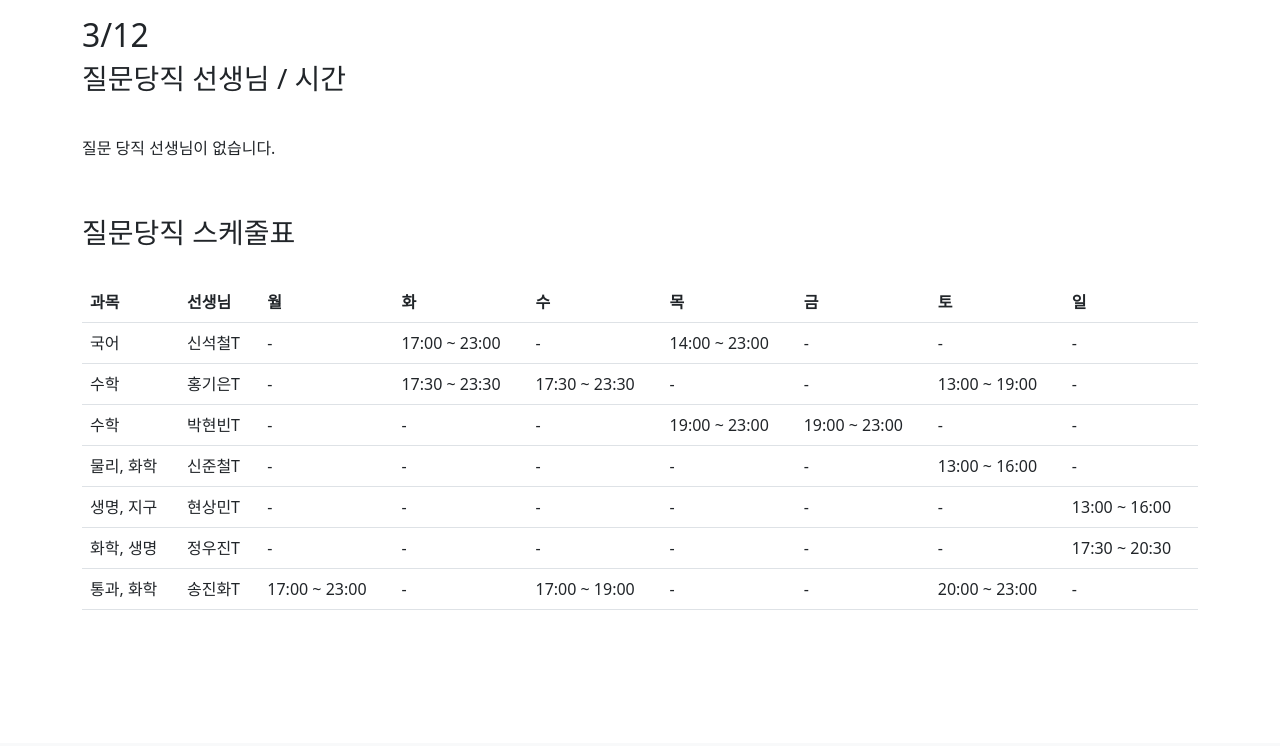
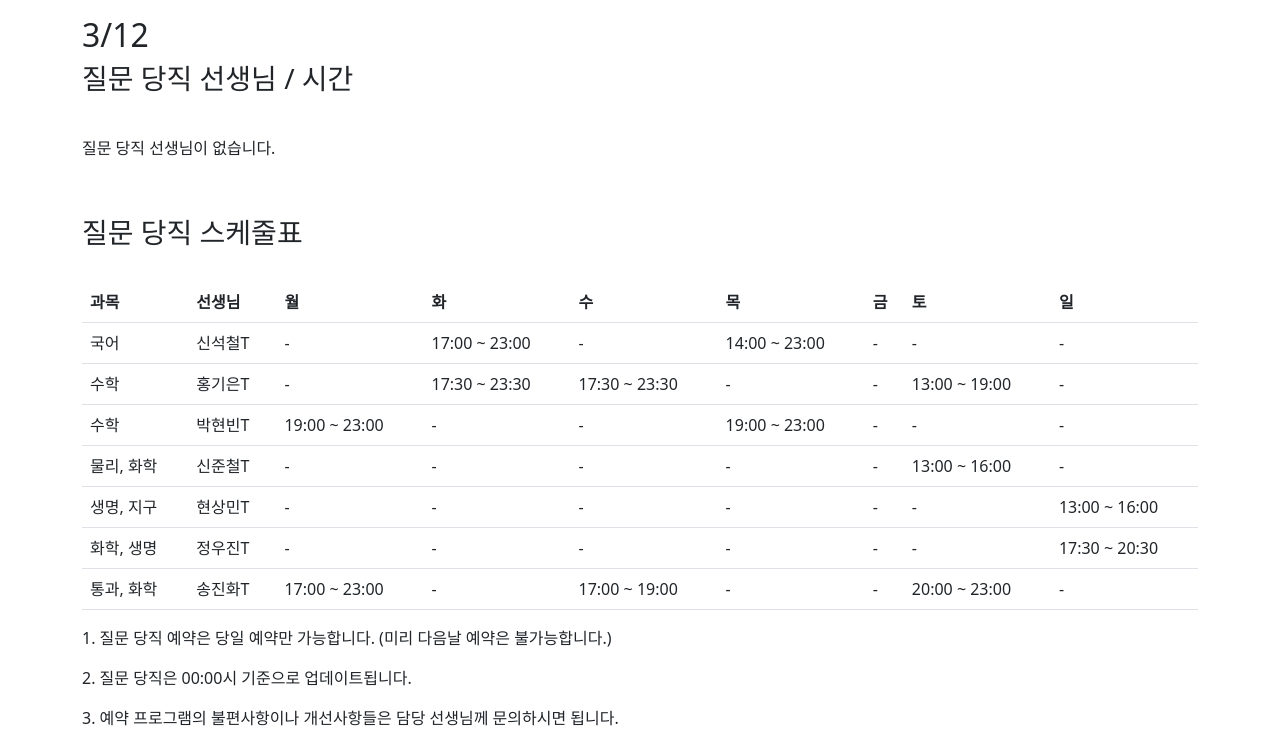
Before and after one commit to jyoooonh/thepremiumgsw, a Django app: page / in a window 1280 px wide. Shown: the part 57-803 px from the top of the page. Before the commit the page ends 667 px from the top, so only its background shows below. Run offline with Django 4.2, Linux system fonts and the light colour scheme; data that the repository does not hold is empty; some libraries are stand-ins or nearby versions.

Commit message:
chore/html 공지사항 등록

```diff
--- a/templates/qna.html
+++ b/templates/qna.html
@@ -2,7 +2,7 @@
 <div class="container my-3">
 	<table class="table">
 		<h2 id="current_date"></h2>
-		<h3>질문당직 선생님 / 시간</h3>
+		<h3>질문 당직 선생님 / 시간</h3>
 		<script>
 			date = new Date();
 			year = date.getFullYear();
@@ -31,7 +31,7 @@
 			</thread>
 		</table>
 	</br>
-		<h3> 질문당직 스케줄표 </h3>
+		<h3> 질문 당직 스케줄표 </h3>
 	</br>
 			<table style="border:1px 단색 검정" text_align="center" class="table">
 				<th> 과목 </th>
@@ -68,11 +68,11 @@
 					<tr>
 						<td> 수학 </td>
 						<td> 박현빈T </td>
-						<td> - </td>
+						<td> 19:00 ~ 23:00 </td>
 						<td> - </td>
 						<td> - </td>
 						<td> 19:00 ~ 23:00 </td>
-						<td> 19:00 ~ 23:00 </td>
+						<td> - </td>
 						<td> - </td>
 						<td> - </td>
 					</tr>
@@ -121,6 +121,9 @@
 						<td> - </td>
 					</tr>
 		</table>
+		<p>1. 질문 당직 예약은 당일 예약만 가능합니다. (미리 다음날 예약은 불가능합니다.)</p>
+		<p>2. 질문 당직은 00:00시 기준으로 업데이트됩니다. </p>
+		<p>3. 예약 프로그램의 불편사항이나 개선사항들은 담당 선생님께 문의하시면 됩니다.
 </div>
 
 {% endblock %}
```
